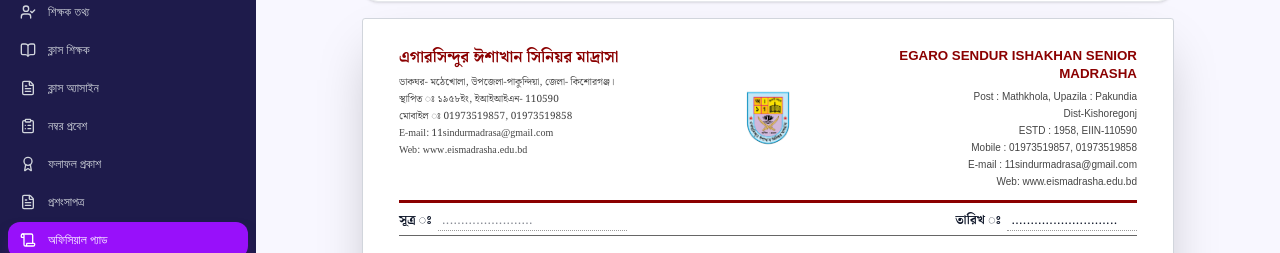
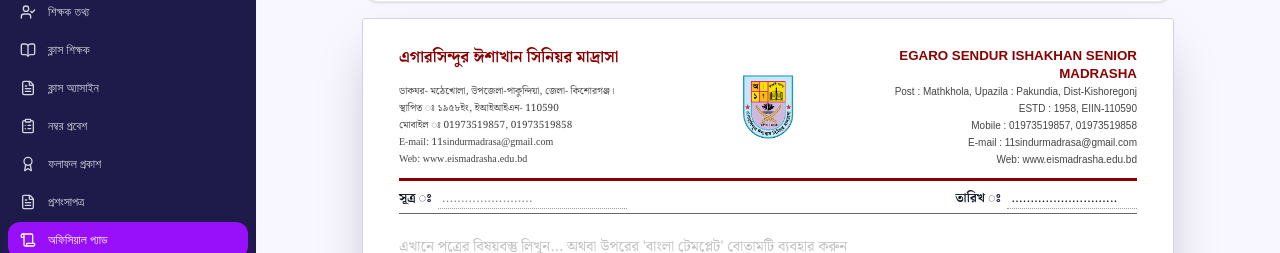
Before and after one commit to shantonudebnath/College-Management-System, a Next.js app: page /admin/pad in a window 1280 px wide. Shown: the part 193-446 px from the top of the page. Built offline with nearby package versions, Linux system fonts and the light colour scheme; no server answers; the database is empty.

Commit message:
fix: pad — both columns reach red line via space-between, logo 100px, merge Dist line

```diff
--- a/src/app/admin/pad/page.tsx
+++ b/src/app/admin/pad/page.tsx
@@ -60,10 +60,10 @@
     <div class="nm-bn">${COLLEGE_INFO.nameBn}</div>
     <div class="addr">ডাকঘর- মঠেখোলা, উপজেলা-পাকুন্দিয়া, জেলা- কিশোরগঞ্জ।<br>স্থাপিত ঃ ${COLLEGE_INFO.established}ইং, ইআইআইএন- ${COLLEGE_INFO.eiin}<br>মোবাইল ঃ ${COLLEGE_INFO.phone}<br>E-mail: ${COLLEGE_INFO.email}<br>Web: ${COLLEGE_INFO.website}</div>
   </td>
-  <td class="col-logo">${logoSrc ? `<img src="${logoSrc}" style="width:82px;height:82px;object-fit:contain;display:block;margin:0 auto">` : ''}</td>
+  <td class="col-logo">${logoSrc ? `<img src="${logoSrc}" style="width:100px;height:100px;object-fit:contain;display:block;margin:0 auto">` : ''}</td>
   <td class="col-en">
     <div class="nm-en">${COLLEGE_INFO.name.toUpperCase()}</div>
-    <div class="addr">Post : Mathkhola, Upazila : Pakundia<br>Dist-Kishoregonj<br>ESTD : ${COLLEGE_INFO.establishedEn}, EIIN-${COLLEGE_INFO.eiin}<br>Mobile : ${COLLEGE_INFO.phone}<br>E-mail : ${COLLEGE_INFO.email}<br>Web: ${COLLEGE_INFO.website}</div>
+    <div class="addr">Post : Mathkhola, Upazila : Pakundia, Dist-Kishoregonj<br>ESTD : ${COLLEGE_INFO.establishedEn}, EIIN-${COLLEGE_INFO.eiin}<br>Mobile : ${COLLEGE_INFO.phone}<br>E-mail : ${COLLEGE_INFO.email}<br>Web: ${COLLEGE_INFO.website}</div>
   </td>
 </tr>
 </table>
@@ -213,14 +213,15 @@
           <div style={{ padding: '28px 36px 0' }}>
 
             {/* 3-column header — CSS grid, overflow hidden per cell */}
-            <div style={{ display: 'grid', gridTemplateColumns: '43% 14% 43%', columnGap: 0, paddingBottom: '10px', borderBottom: '3px solid #8B0000', alignItems: 'center' }}>
+            <div style={{ display: 'grid', gridTemplateColumns: '43% 14% 43%', columnGap: 0, paddingBottom: '10px', borderBottom: '3px solid #8B0000' }}>
 
               {/* Bengali */}
-              <div className="lh-cell" style={{ paddingRight: '8px', alignSelf: 'start' }}>
+              <div className="lh-cell" style={{ paddingRight: '8px', alignSelf: 'stretch' }}>
+                <div style={{ height: '100%', display: 'flex', flexDirection: 'column', justifyContent: 'space-between' }}>
                   <div style={{ fontWeight: 900, color: '#8B0000', fontSize: '12pt', lineHeight: 1.35, fontFamily: "'Noto Serif Bengali','Vrinda','Nirmala UI',serif" }}>
                     {COLLEGE_INFO.nameBn}
                   </div>
-                <div style={{ fontSize: '7.5pt', color: '#444', marginTop: '5px', lineHeight: 1.7, fontFamily: "'Noto Serif Bengali','Vrinda','Nirmala UI',serif" }}>
+                  <div style={{ fontSize: '7.5pt', color: '#444', lineHeight: 1.7, fontFamily: "'Noto Serif Bengali','Vrinda','Nirmala UI',serif" }}>
                     ডাকঘর- মঠেখোলা, উপজেলা-পাকুন্দিয়া, জেলা- কিশোরগঞ্জ।<br />
                     স্থাপিত ঃ {COLLEGE_INFO.established}ইং, ইআইআইএন- {COLLEGE_INFO.eiin}<br />
                     মোবাইল ঃ {COLLEGE_INFO.phone}<br />
@@ -228,25 +229,27 @@
                     Web: {COLLEGE_INFO.website}
                   </div>
                 </div>
+              </div>
 
               {/* Logo */}
               <div className="lh-cell" style={{ display: 'flex', alignItems: 'center', justifyContent: 'center' }}>
                 {/* eslint-disable-next-line @next/next/no-img-element */}
-                <img src="/logo.png" alt="" style={{ width: '82px', height: '82px', objectFit: 'contain', display: 'block' }} />
+                <img src="/logo.png" alt="" style={{ width: '100px', height: '100px', objectFit: 'contain', display: 'block' }} />
               </div>
 
               {/* English */}
-              <div className="lh-cell" style={{ textAlign: 'right', paddingLeft: '8px', fontFamily: 'Arial,Helvetica,sans-serif', alignSelf: 'start' }}>
+              <div className="lh-cell" style={{ textAlign: 'right', paddingLeft: '8px', fontFamily: 'Arial,Helvetica,sans-serif', alignSelf: 'stretch' }}>
+                <div style={{ height: '100%', display: 'flex', flexDirection: 'column', justifyContent: 'space-between' }}>
                   <div style={{ fontWeight: 900, color: '#8B0000', fontSize: '10pt', lineHeight: 1.35 }}>
                     {COLLEGE_INFO.name.toUpperCase()}
                   </div>
-                <div style={{ fontSize: '7.5pt', color: '#444', marginTop: '5px', lineHeight: 1.7 }}>
-                  Post : Mathkhola, Upazila : Pakundia<br />
-                  Dist-Kishoregonj<br />
+                  <div style={{ fontSize: '7.5pt', color: '#444', lineHeight: 1.7 }}>
+                    Post : Mathkhola, Upazila : Pakundia, Dist-Kishoregonj<br />
                     ESTD : {COLLEGE_INFO.establishedEn}, EIIN-{COLLEGE_INFO.eiin}<br />
                     Mobile : {COLLEGE_INFO.phone}<br />
                     E-mail : {COLLEGE_INFO.email}<br />
                     Web: {COLLEGE_INFO.website}
+                  </div>
                 </div>
               </div>
             </div>
```
Lines whose indentation alone changed are shown as unchanged.
